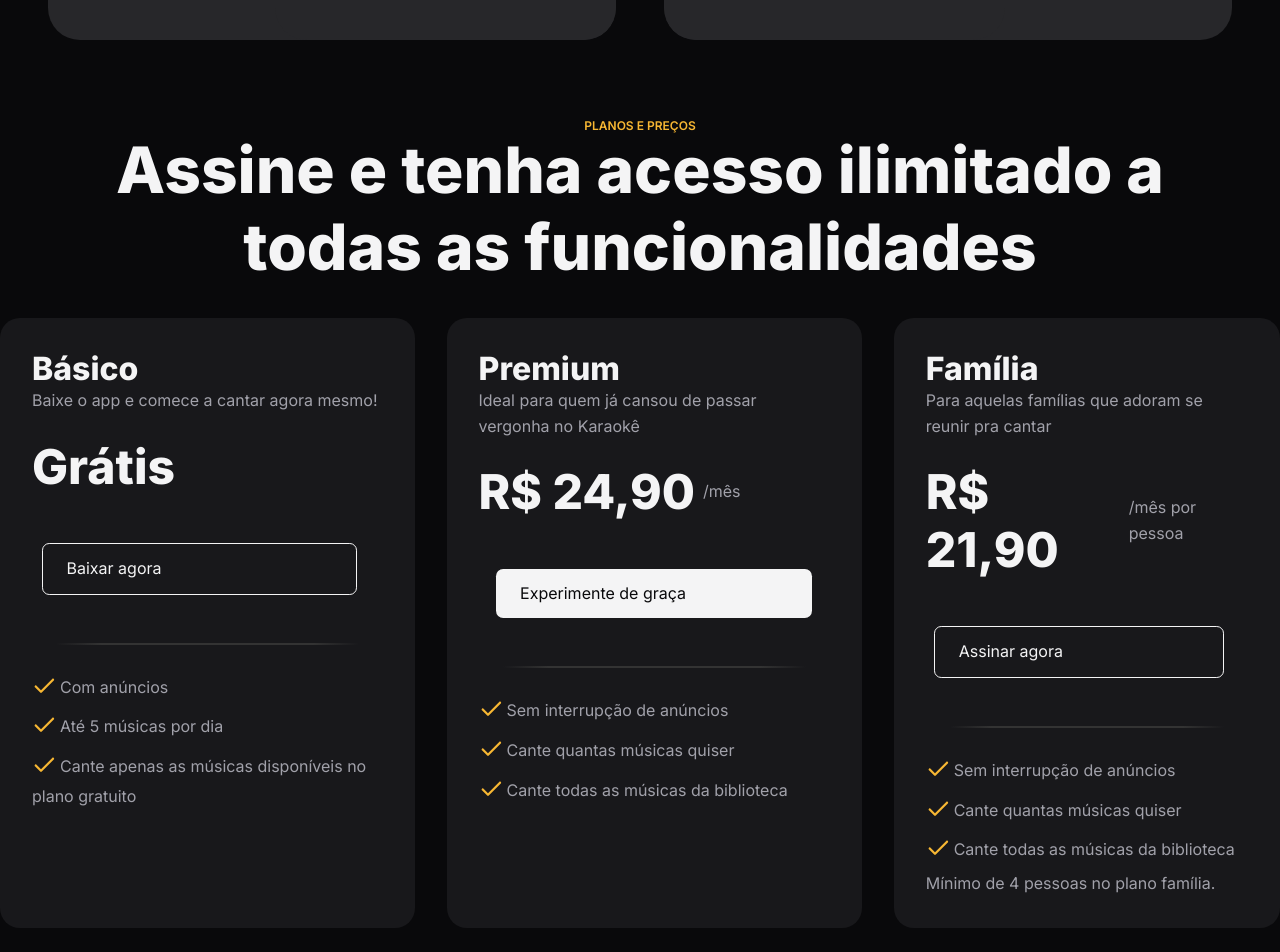
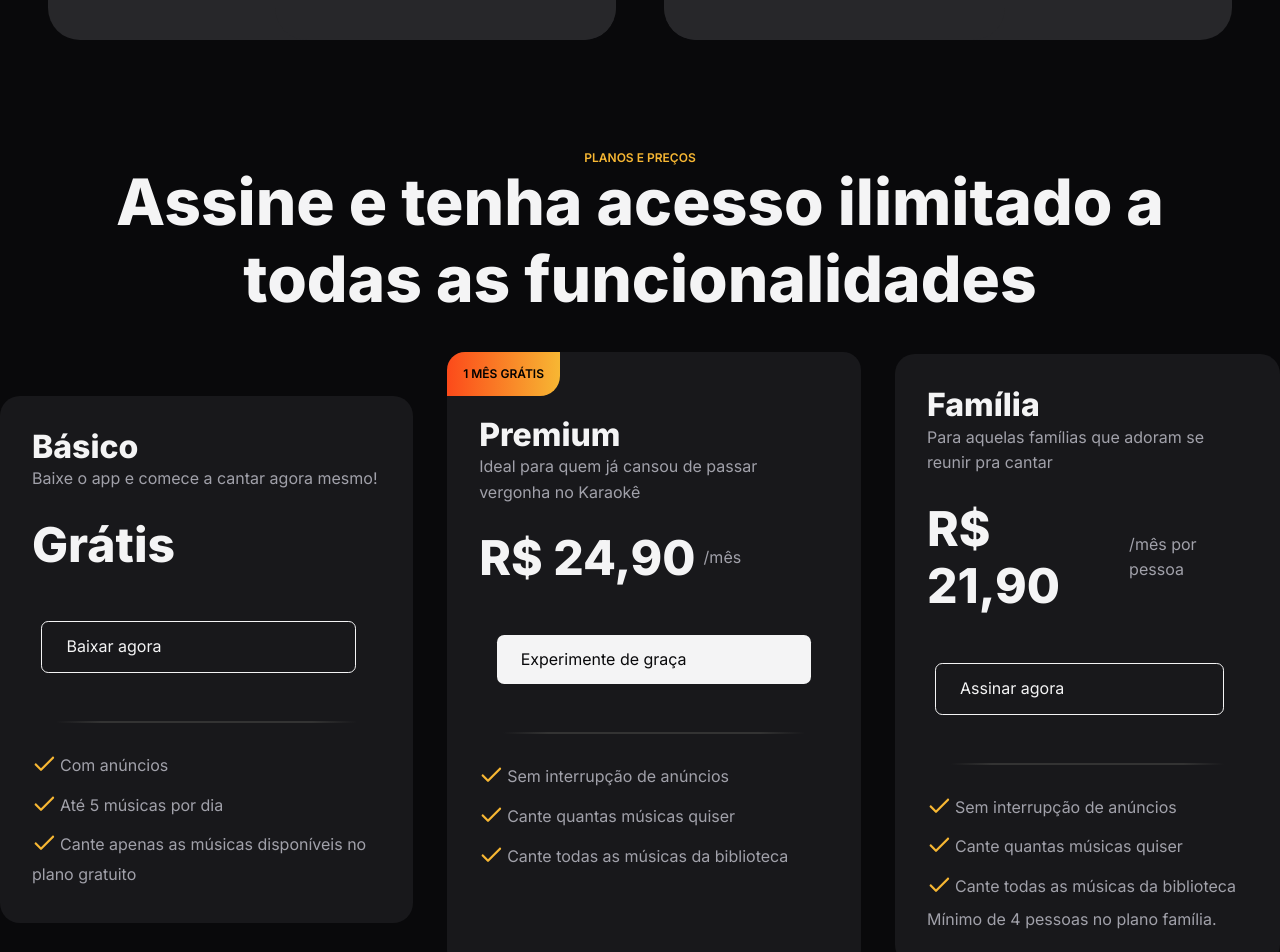
Before and after one commit to WallissonDev/landing-page-produto, a plain HTML site: page index.html in a window 1280 px wide. Shown: the part 2600-3552 px from the top of the page. Before the commit the page ends 3528 px from the top, so only its background shows below. Drawn offline with Linux system fonts and the light colour scheme.

Commit message:
Finalizado cards de plano versão desktop

```diff
--- a/index.html
+++ b/index.html
@@ -117,7 +117,8 @@
                     </div>
                 </div>
 
-                <div class="plan-card">
+                <div id="premium-card" class="plan-card">
+                    <span>1 MÊS GRÁTIS</span>
                     <h3>Premium</h3>
                     <p>Ideal para quem já cansou de passar vergonha no Karaokê</p>
                     <div class="plan-price">
--- a/styles/princing.css
+++ b/styles/princing.css
@@ -1,5 +1,6 @@
 section.princing{
-    margin-top: 2rem;
+
+    margin-block: 4rem;
 
     header{
         display: flex;
@@ -12,17 +13,23 @@ section.princing{
 
     .cards-container{
         display: flex;
+
         gap: 2rem;
         justify-content: center;
+        align-items: center;
+
+
     }
 
     .plan-card{
         display: flex;
         flex-direction: column;
 
+        min-height: 480px;
+
         padding: 2rem;
-        max-width: 584px;
-        min-height: 480px;
+
+
         background-color: var(--surface-color);
         border-radius: 20px;
 
@@ -64,4 +71,38 @@ section.princing{
             }
         }
     }
+
+    & #premium-card{
+        position: relative;
+        height: 620px;
+
+        border: 2px solid transparent; /* Borda transparente */
+        border-radius: 20px; /* Arredondamento */
+        background-image: linear-gradient(var(--surface-color)), var(--brand-gradient); /* Cores da borda */
+        background-origin: border-box;
+        background-clip: padding-box, border-box;
+
+
+    & h3{
+        margin-top: 2rem;
+    }
+    & span{
+        font: var(--span);
+        position: absolute;
+        top: 0%;
+        left: 0%;
+        padding: 1rem;
+        border-top-left-radius: 18px;
+        border-bottom-right-radius: 20px;
+        background-image: var(--brand-gradient);
+
+    }
 }
+}
+
+/* Área do mobile */
+
+@media (max-width: 768px){
+
+
+}
```
Also changed, not shown: styles/features.css (line endings or trailing spaces).
